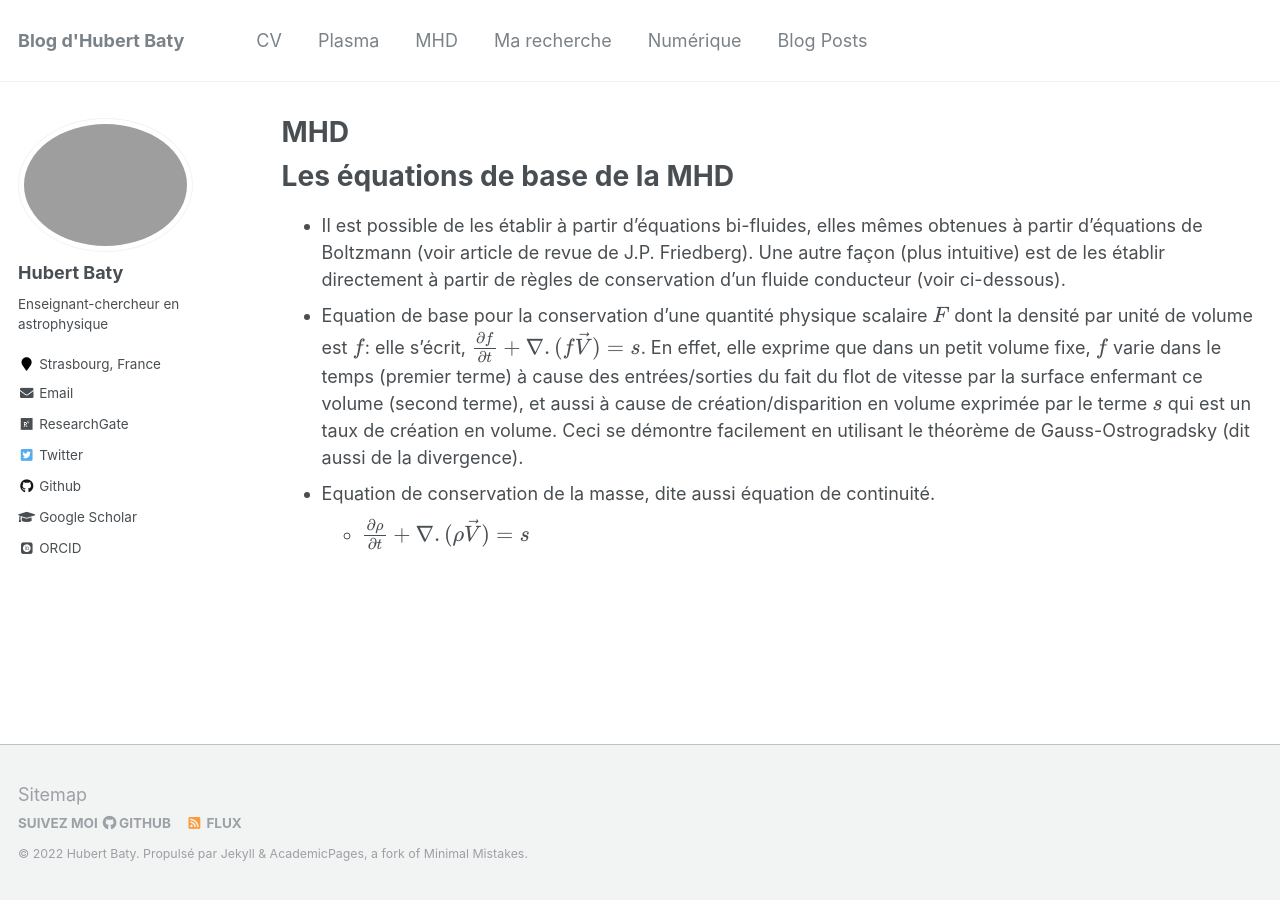
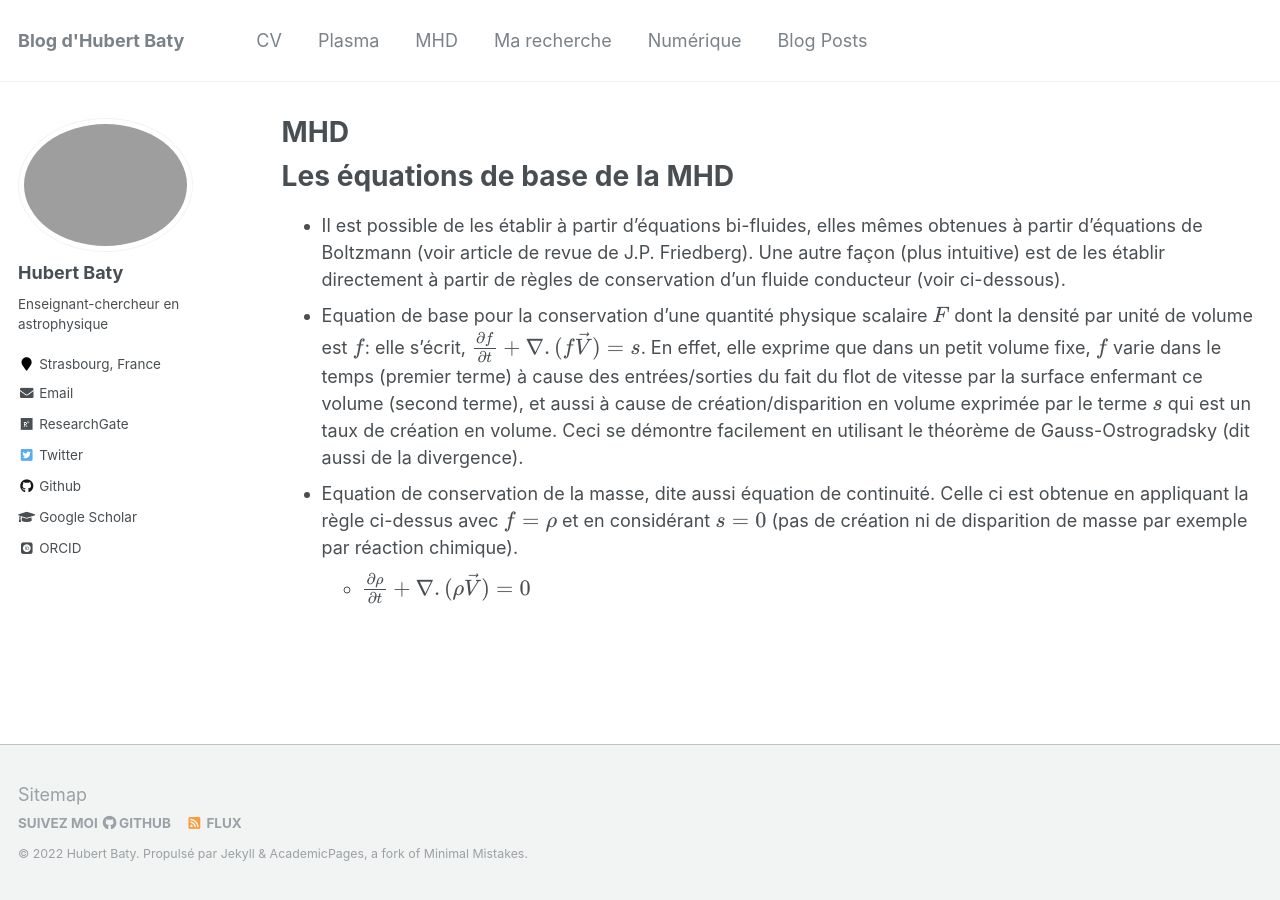
Before and after one commit to hubertbaty/hubertbaty.github.io, a Jekyll site: the page built from _pages/MHD.md, in a window 1280 px wide. Built offline with Jekyll 4.4.1, drawn with Linux system fonts in a browser that asks for light colours; some web fonts are replaced; formulas are drawn with MathJax 3.

Commit message:
Update MHD.md

```diff
--- a/_pages/MHD.md
+++ b/_pages/MHD.md
@@ -13,5 +13,5 @@ Les équations de base de la MHD
 ======
 * Il est possible de les établir à partir d'équations bi-fluides, elles mêmes obtenues à partir d'équations de Boltzmann (voir article de revue de J.P. Friedberg). Une autre façon (plus intuitive) est de les établir directement à partir de règles de conservation d'un fluide conducteur (voir ci-dessous).
 * Equation de base pour la conservation d'une quantité physique scalaire $F$ dont la densité par unité de volume est $f$: elle s'écrit, $\frac {\partial f} {\partial t} + \nabla . (f \vec V) = s$. En effet, elle exprime que dans un petit volume fixe, $f$ varie dans le temps (premier terme) à cause des entrées/sorties du fait du flot de vitesse par la surface enfermant ce volume (second terme), et aussi à cause de création/disparition en volume exprimée par le terme $s$ qui est un taux de création en volume. Ceci se démontre facilement en utilisant le théorème de Gauss-Ostrogradsky (dit aussi de la divergence).
-* Equation de conservation de la masse, dite aussi équation de continuité.
-  * $\frac {\partial \rho} {\partial t} + \nabla . (\rho \vec V) = s$
+* Equation de conservation de la masse, dite aussi équation de continuité. Celle ci est obtenue en appliquant la règle ci-dessus avec $f = \rho$ et en considérant $s = 0$ (pas de création ni de disparition de masse par exemple par réaction chimique).
+  * $\frac {\partial \rho} {\partial t} + \nabla . (\rho \vec V) = 0$
```
